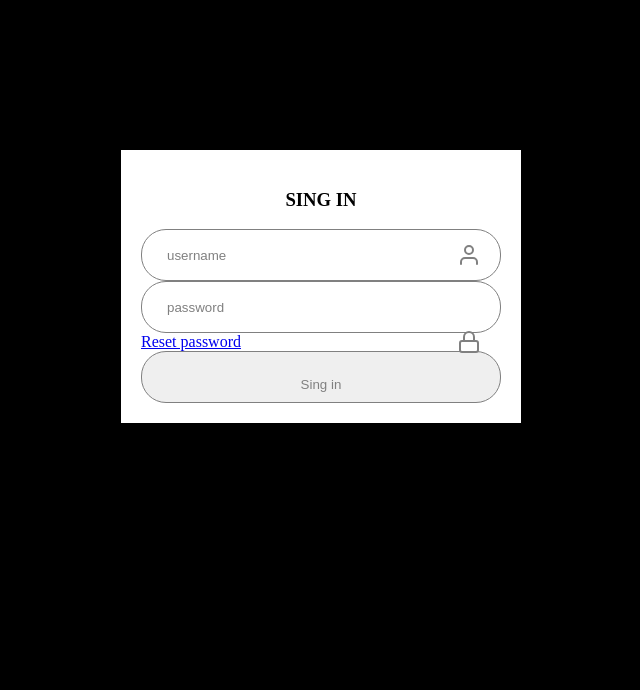
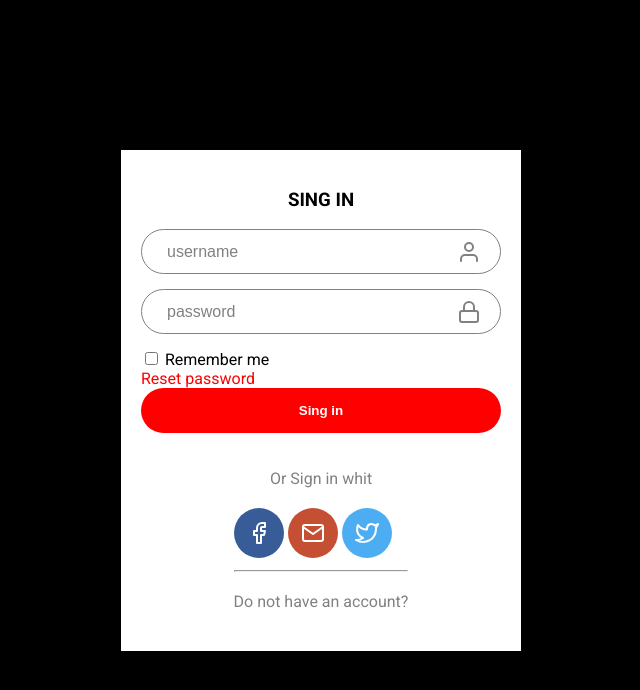
Before and after one commit to JailmaSilva/frontstart-formulario, a plain HTML site: page index.html in a window 1280 px wide. Shown: the whole page, without its empty margins (319-959 px from the left). Drawn offline with nearby package versions, Linux system fonts and the light colour scheme.

Commit message:
Concertando alguns erros

```diff
--- a/index.html
+++ b/index.html
@@ -18,16 +18,31 @@
                 <i data-feather="user"> </i>
 
             </div>
-            <div class="input-container">
+
+           <div class="input-container">
                 <input type="password" placeholder="password">
-                <i data-feather="lock"> </i>
+                <i data-feather="lock"> </i></div>
                 <div class="options-container">
                     <div class="checkbox-container">
+                    <input type="checkbox" name="remember" id="remember">
+                    <label for="remember">Remember me</label>
+                </div>
+                <a href="google.com">Reset password</a></div>
+                <input type="submit" value="Sing in">
+                <p> Or Sign in whit</p>
+                <div class="social-media-container">
+<div class="icon-container">
+    <i data-feather="facebook"></i>
+                </div>
+                <div class="icon-container">
+                    <i data-feather="mail"></i>
 
-                    </div>
-                    <a href="google.com">Reset password</a>
                 </div>
-                <input type="submit" value="Sing in">
+                <div class="icon-container">
+                    <i data-feather="twitter"></i>
+                </div>
+                <hr>
+                <p class="footer">Do not have an account? <a href="google.com"></a></p>
 
         </form>
     </div>
--- a/style.css
+++ b/style.css
@@ -1,9 +1,20 @@
+@import url('https://fonts.googleapis.com/css2?family=Roboto:wght@400;700;900&display=swap');
+
 body {
-    font-family: 'Times New Roman', Times, serif;
+    font-family: 'roboto', sans-serif;
     background-color: black;
 }
 * {
     box-sizing: border-box;
+    /*
+ CORES
+ background: #EBEBEB;
+ cinza claro: #E4E4E4;
+ cinza inputs: #818181;
+ facebook: #375c98;
+ mail: #C54F33;
+ twitter: #4dadf2;
+*/
 }
 .form-container{
     background-color: white;
@@ -19,6 +30,7 @@ h3 {
 }
 form .input-container {
     position: relative;
+    margin-bottom: 15px;
 
 }
 form .input-container input, input[type="submit"]
@@ -27,18 +39,73 @@ form .input-container input, input[type="submit"]
     height: 45px;
     border-radius: 25px;
 }
-form .input-container input, input{
+
+form input[type="submit"] {
+    border: 0;
+    background: red;
+    color: white;
+    font-weight: bold;
+    margin-bottom: 20px; }
+
+    form .input-container input {
     border: 1px solid;
-    color: grey;
-    padding: 25px;
+    color: #818181;
+    padding: 0 55px 0 25px;
+    font-size: 1rem;
 }
 form .input-container input, input::placeholder{
-    color: grey;
+    color: #818181;
 }
-svg{
+ form .input-container svg{
     position: absolute;
     right: 20px;
     top: calc(50% - 12px);
-    color: grey;
+    color: #818181;
 
 }
+.options-container .checkbox-container, .options-container a {
+ display: inline-block;
+ width: 50%;
+}
+a {
+    text-align: left;
+    color: red;
+    text-decoration: none;
+}
+
+form p {
+    color: #818181;
+    text-align: center;
+}
+form .social-media-container {
+    margin: 20px auto;
+    width: fit-content;
+}
+form .social-media-container .icon-container{
+    background:  #375c98;
+    display: inline-block;
+    width: 50px;
+    height: 50px;
+    border-radius: 50%;
+    position: relative;
+}
+form .social-media-container .icon-container:nth-child(2){
+    background: #C54F33 ;
+}
+form .social-media-container .icon-container:nth-child(3){
+    background: #4dadf2 ;
+}
+form .social-media-container .icon-container svg {
+    position: absolute;
+    top: calc(50% - 12px);
+    left: calc(50% - 12px);
+    color: white;
+}
+hr {
+    color: white;
+}
+
+.footer {
+    width: fit-content;
+    margin: 20px auto;
+}
```
